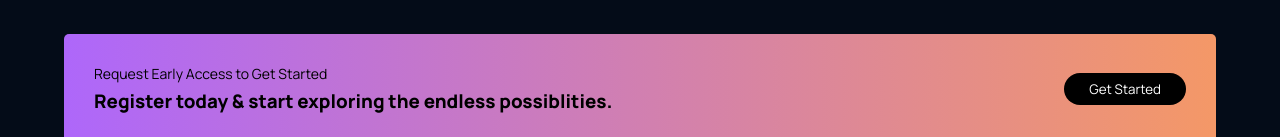
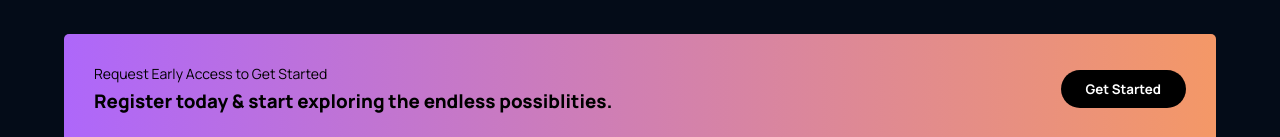
Before and after one commit to Safi100/gpt-3-open_ai-landing-page, a React (Create React App) app: page / in a window 1280 px wide. Shown: the part 2571-2708 px from the top of the page. Built offline with nearby package versions, Linux system fonts and the light colour scheme.

Commit message:
style cta button

```diff
--- a/src/components/cta/cta.css
+++ b/src/components/cta/cta.css
@@ -20,7 +20,8 @@
 .CTA button{
     background: #000;
     color: #fff;
+    font-weight: 700;
     border: 0;
     border-radius: 50px;
-    padding: 7px 25px;
+    padding: 10px 25px;
 }
```
